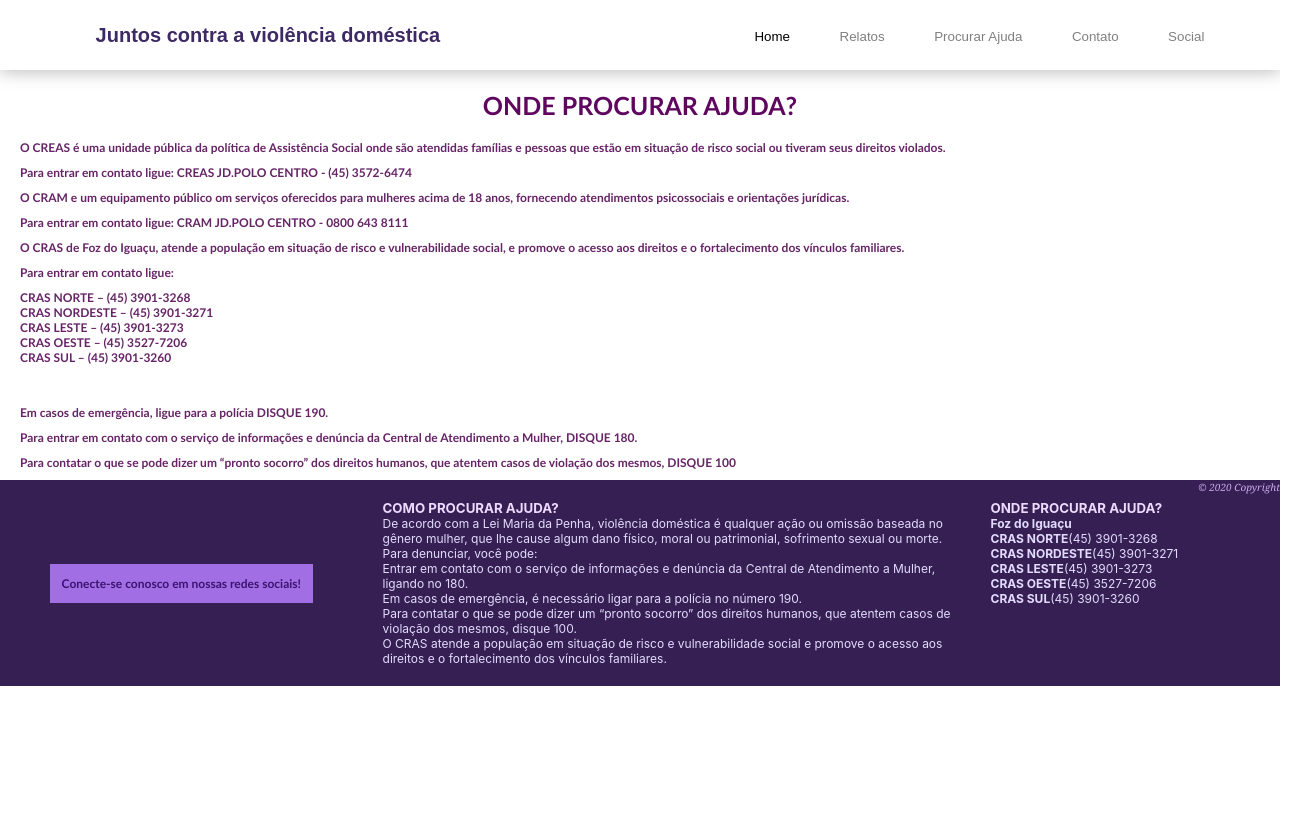
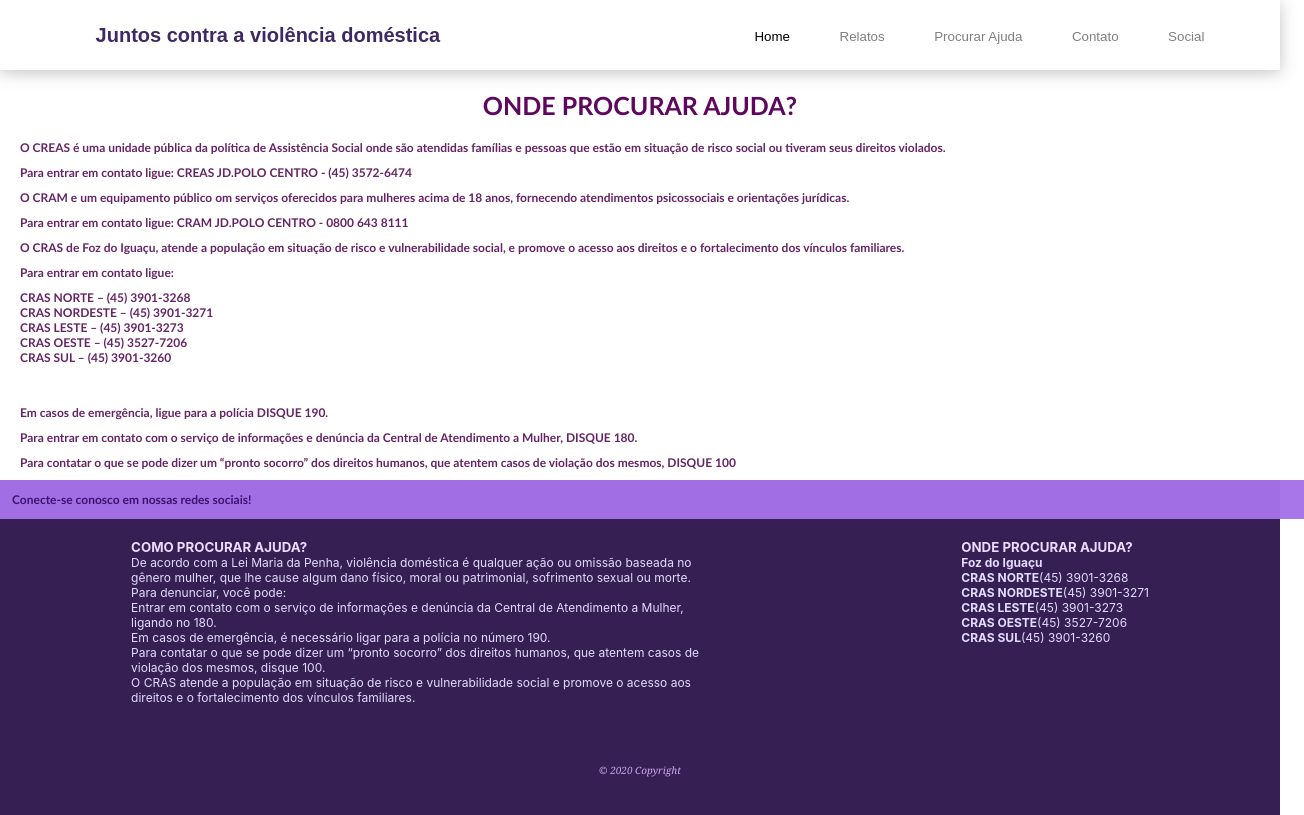
Before and after one commit to uniamerica/CMDM-front, a React (Create React App) app: page / in a window 1280 px wide. Shown: the whole page, 1304 px wide, since content can reach past the window. Built offline with nearby package versions, Linux system fonts and the light colour scheme.

Commit message:
alinhando o footer

```diff
--- a/src/components/Footer/Footer.css
+++ b/src/components/Footer/Footer.css
@@ -6,12 +6,12 @@
   font-family: Georgia, 'Times New Roman', Times, serif;
   margin: 10px;
   padding: 0 10px;
+  width: 100%;
   display: flex;
 }
 /*parte inferior*/
 h5 {
     display: flex;
-
     color: rgb(237, 219, 255);
     font-weight: Impact, Haettenschweiler, 'Arial Narrow Bold', sans-serif;
 }
@@ -25,7 +25,7 @@
 
 .footer {
     display: flex;
-
+    flex-direction: column;
     background-color: rgba(47, 24, 77, 0.966);
 }
 
@@ -42,4 +42,11 @@
     font-size: 10px;
     font-family: Georgia, 'Times New Roman', Times, serif;
     font-style: italic;
+    text-align: center;
+    padding: 1cm;
 }
+
+.containers{
+    display: flex;
+    justify-content: space-around;
+}
--- a/src/components/Footer/Footer.jsx
+++ b/src/components/Footer/Footer.jsx
@@ -8,6 +8,7 @@
             <div className="redes">
                 <p2><strong>Conecte-se conosco em nossas redes sociais!</strong></p2>
             </div>
+            <div className="containers">
             <div className= "container">
                   <h5>COMO PROCURAR AJUDA?</h5>
                   <p>De acordo com a Lei Maria da Penha, violência doméstica é qualquer ação ou omissão baseada no <br/>
@@ -31,6 +32,7 @@
                 <p><strong>CRAS LESTE </strong> (45) 3901-3273</p>
                 <p><strong>CRAS OESTE</strong>  (45) 3527-7206</p>
                 <p><strong>CRAS SUL</strong>(45) 3901-3260</p>
+             </div>
 
             </div>
             <div className="copy">
```
